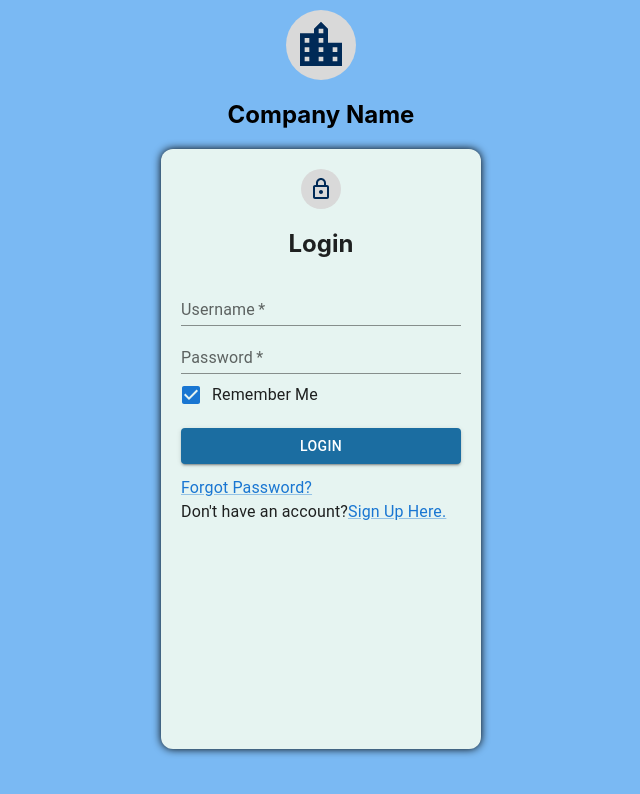
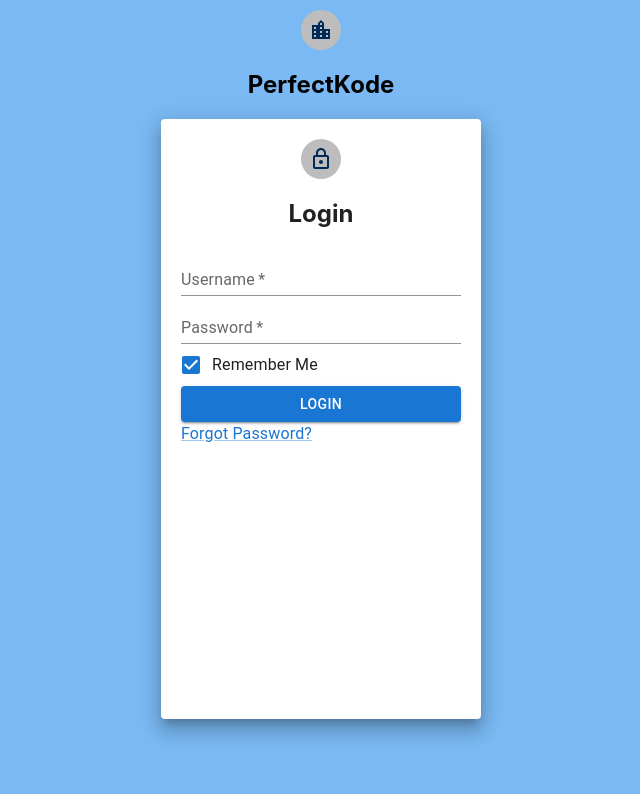
Before and after one commit to rohitsmart/react_candidatePKS, a React (Create React App) app: page / in a window 1280 px wide. Shown: the top 794 px of the page, without its empty margins (319-959 px from the left). Built offline with nearby package versions, Linux system fonts and the light colour scheme.

Commit message:
login css file creted

```diff
--- /dev/null
+++ b/src/components/login.css
@@ -0,0 +1,36 @@
+/* Login.css */
+.paperStyle {
+    padding: 20px;
+    height: 70vh;
+    width: 280px;
+    margin: 19px auto;
+    background-color: #E6F4F1;
+    border-radius: 12px;
+    box-shadow: 0px 0px 8px rgba(0, 0, 0, 0.25);
+}
+
+.avatarStyle {
+    background-color: #D9D9D9;
+}
+
+.btnStyle {
+    background-color: #1B6DA1;
+    margin: 12px 0;
+}
+
+.logoStyle {
+    background-color: #D9D9D9;
+    margin: 10px 0;
+    width: 70px;
+    height: 70px;
+}
+
+.iconStyle {
+    color: #002A57;
+    width: 56px;
+    height: 56px;
+}
+
+.iconLockStyle {
+    color: #002A57;
+}
--- a/src/components/login.js
+++ b/src/components/login.js
@@ -1,4 +1,4 @@
-import * as React from 'react';
+import React from 'react';
 import Grid from '@mui/material/Grid';
 import Paper from '@mui/material/Paper';
 import { Avatar, Button, Link, TextField, Typography } from '@mui/material';
@@ -7,49 +7,39 @@ import FormControlLabel from '@mui/material/FormControlLabel';
 import Checkbox from '@mui/material/Checkbox';
 import LocationCityIcon from '@mui/icons-material/LocationCity';
 
+import './login.css';
 
-const Login=()=>{
+const Login = () => {
+    return (
+        <Grid>
+            <Grid align='center'>
+                <Avatar className="logoStyle">
+                    <LocationCityIcon className="iconStyle" />
+                </Avatar>
+                <h2>PerfectKode</h2>
+            </Grid>
 
-    const paperStyle={padding :20,height:'70vh',width:280,margin:"19px auto" ,backgroundColor:'#E6F4F1', borderRadius: '12px', boxShadow: '0px 0px 8px rgba(0, 0, 0, 25)'}
-    const avatarStyle={backgroundColor:'#D9D9D9'}
-    const btnstyle={backgroundColor:'#1B6DA1',margin:'12px 0'}
-    const logoStyle={backgroundColor:'#D9D9D9', margin:'10px 0', width: 70, height: 70}
-
-
-    return(
-
-        <Grid>
+            <Paper elevation={12} className="paperStyle">
                 <Grid align='center'>
-                    <Avatar style={logoStyle}><LocationCityIcon style={{ color: '#002A57', width: 56, height: 56}}/></Avatar>
-                    <h2>Company Name</h2>
-                </Grid>
-
-
-            <Paper elavation={12} style={paperStyle}>
-                <Grid align='center'>
-                    <Avatar style={avatarStyle}><LockOutlinedIcon style={{ color: '#002A57' }}/></Avatar>
+                    <Avatar className="avatarStyle">
+                        <LockOutlinedIcon className="iconLockStyle" />
+                    </Avatar>
                     <h2>Login</h2>
                 </Grid>
-                <TextField id="standard-basic" label="Username" variant="standard" placeholder='Enter Your Username' fullWidth required/>
-                <TextField id="standard-basic" label="Password" variant="standard" placeholder='Enter Your Password' type='password' fullWidth required/>
+                <TextField id="standard-basic" label="Username" variant="standard" placeholder='Enter Your Username' fullWidth required />
+                <TextField id="standard-basic" label="Password" variant="standard" placeholder='Enter Your Password' type='password' fullWidth required />
                 <FormControlLabel control={<Checkbox defaultChecked />} label="Remember Me" />
 
-                <Button style={btnstyle} type='submit' color='primary' variant="contained" fullWidth>Login</Button>
+                <Button className="btnStyle" type='submit' color='primary' variant="contained" fullWidth>Login</Button>
                 <Typography>
-                    <Link href="#" >
+                    <Link href="#">
                         Forgot Password?
                     </Link>
                 </Typography>
 
-                <Typography>Don't have an account?
-                    <Link href="#" >
-                        Sign Up Here.
-                    </Link>
-                </Typography>
             </Paper>
         </Grid>
-
     )
 }
 
-export default Login
+export default Login;
```
